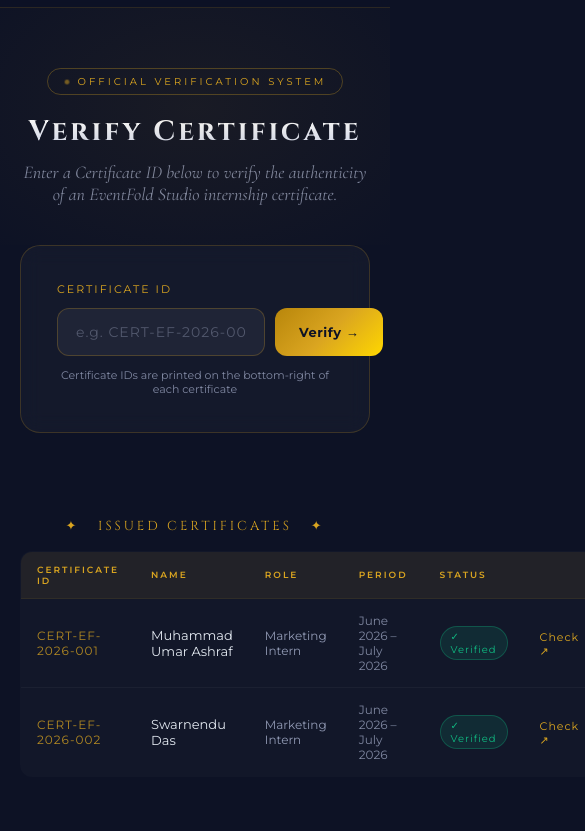
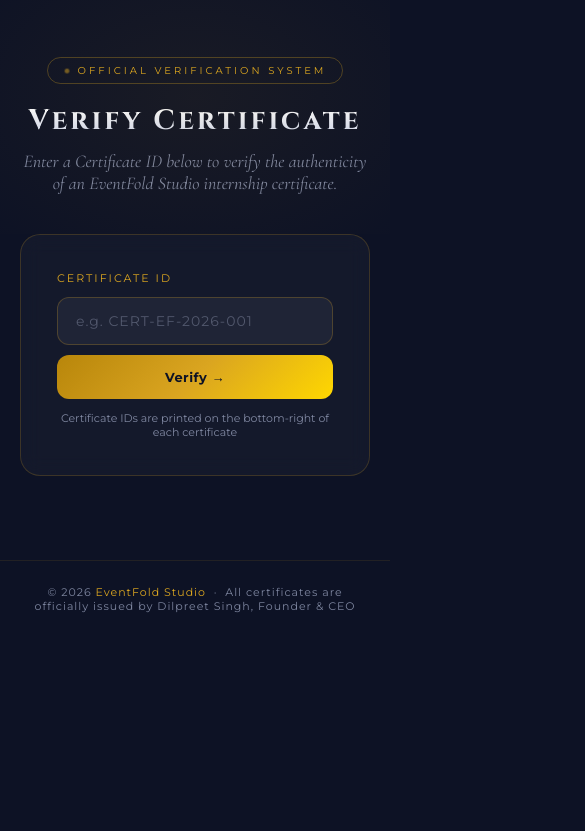
Before and after one commit to DilpreetSinghVerma/eventfold-verify, a plain HTML site: page index.html in a window 390 px wide. Shown: the part 68-899 px from the top of the page, 585 px wide, since content can reach past the window. After the commit the page ends 844 px from the top, so only its background shows below. Drawn offline with nearby package versions, Linux system fonts and the light colour scheme.

Commit message:
feat: Add download button, remove public table, add responsive design

```diff
--- a/index.html
+++ b/index.html
@@ -417,6 +417,15 @@
     }
 
     footer span { color: var(--gold); }
+
+    @media (max-width: 600px) {
+      .hero-title { font-size: 28px; }
+      .search-input-wrapper { flex-direction: column; }
+      .search-btn { width: 100%; }
+      .result-grid { grid-template-columns: 1fr; }
+      .result-header { flex-direction: column; text-align: center; }
+      nav { padding: 16px 20px; }
+    }
   </style>
 </head>
 <body>
@@ -462,24 +471,6 @@
     <div id="result"></div>
   </div>
 
-  <!-- ALL CERTIFICATES -->
-  <div class="all-certs">
-    <div class="section-title">✦ &nbsp; Issued Certificates &nbsp; ✦</div>
-    <table class="cert-table">
-      <thead>
-        <tr>
-          <th>Certificate ID</th>
-          <th>Name</th>
-          <th>Role</th>
-          <th>Period</th>
-          <th>Status</th>
-          <th></th>
-        </tr>
-      </thead>
-      <tbody id="certTableBody"></tbody>
-    </table>
-  </div>
-
   <!-- FOOTER -->
   <footer>
     &copy; 2026 <span>EventFold Studio</span> &nbsp;·&nbsp; All certificates are officially issued by Dilpreet Singh, Founder &amp; CEO
@@ -499,7 +490,8 @@
         period: "June 2026 – July 2026",
         issuedBy: "Dilpreet Singh",
         issuedDate: "July 2026",
-        valid: true
+        valid: true,
+        image: "assets/CERT-EF-2026-001.png"
       },
       {
         id: "CERT-EF-2026-002",
@@ -509,24 +501,10 @@
         period: "June 2026 – July 2026",
         issuedBy: "Dilpreet Singh",
         issuedDate: "July 2026",
-        valid: true
+        valid: true,
+        image: "assets/CERT-EF-2026-002.png"
       }
     ];
-
-    /* ── Populate table ── */
-    const tbody = document.getElementById('certTableBody');
-    CERTIFICATES.forEach(cert => {
-      const tr = document.createElement('tr');
-      tr.innerHTML = `
-        <td style="font-family:'Montserrat',sans-serif; font-size:12px; letter-spacing:1px; color:rgba(218,165,32,0.8);">${cert.id}</td>
-        <td>${cert.name}</td>
-        <td style="color:rgba(200,210,240,0.7); font-size:12px;">${cert.role}</td>
-        <td style="color:rgba(200,210,240,0.6); font-size:12px;">${cert.period}</td>
-        <td><span class="badge-valid">✓ Verified</span></td>
-        <td><a class="verify-link" onclick="verifyById('${cert.id}')">Check ↗</a></td>
-      `;
-      tbody.appendChild(tr);
-    });
 
     /* ── Verify function ── */
     function verifyById(id) {
@@ -586,6 +564,7 @@
             <div class="verified-stamp">
               ✦ &nbsp; Officially Verified by EventFold Studio &nbsp; ✦
             </div>
+            <a href="${cert.image}" download="${cert.name}_Certificate.png" style="display:block; margin-top:16px; text-align:center; background:linear-gradient(135deg, var(--gold-dark), var(--gold-light)); color:var(--navy); padding:14px; border-radius:12px; text-decoration:none; font-weight:700; letter-spacing:1px; font-size:13px; font-family:'Montserrat', sans-serif;">📥 Download Certificate Image</a>
           </div>
         `;
       } else {
```
Also changed, not shown: assets/CERT-EF-2026-001.png (added), assets/CERT-EF-2026-002.png (added).
